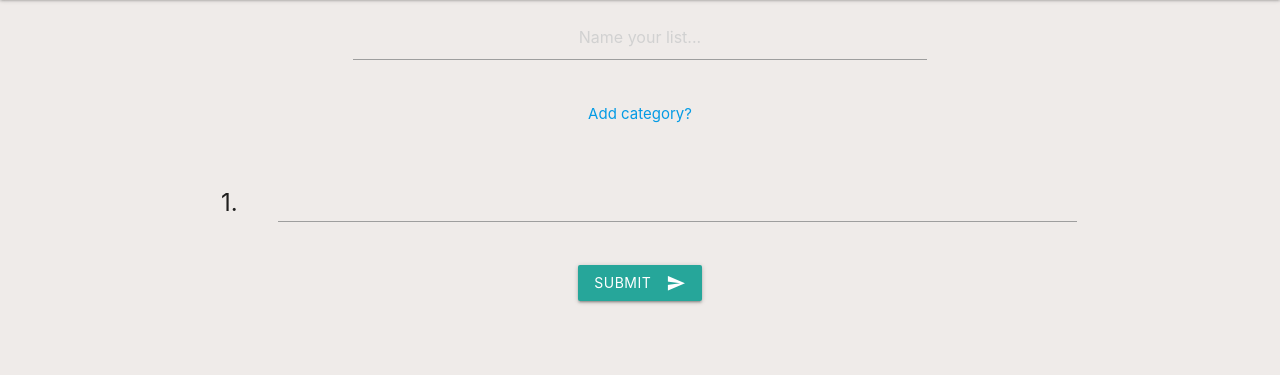
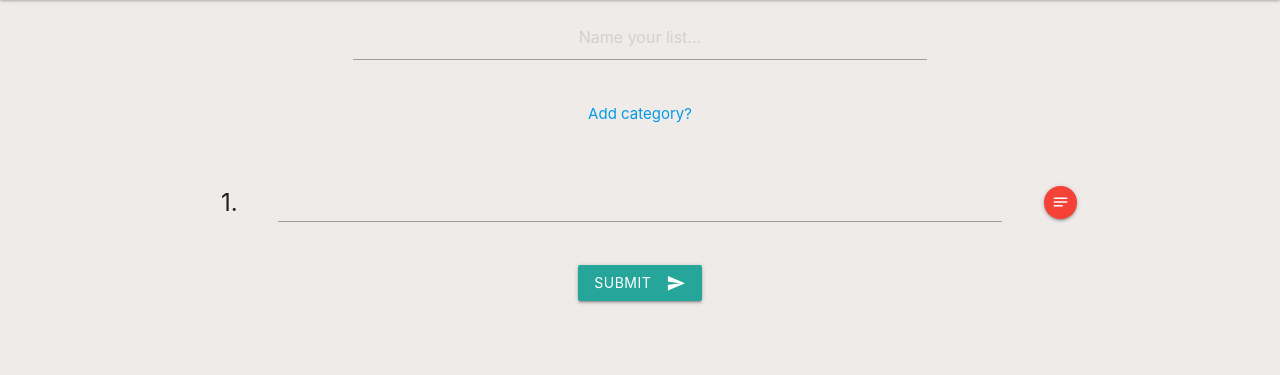
Before and after one commit to Shirral/Roll4, a Flask app: page /addlist/1 in a window 1280 px wide. Shown: the part 65-440 px from the top of the page. Run offline with Flask 3, Linux system fonts and the light colour scheme; the visitor is signed in with stand-in values (Sample User, id 1).

Commit message:
Add "notes" section to each list item on the the addlist.html form
The section is hidden by default as adding notes is optional; it is displayed once the user clicks on the button tied to it. Update the script link to allow the jQuery animations.

```diff
--- a/roll4app/static/css/style.css
+++ b/roll4app/static/css/style.css
@@ -17,6 +17,10 @@ img {
     height: 100%;
     width: 100%;
     padding: 10px;
+}
+
+.customhide {
+    display: none;
 }
 
 .page-footer {
--- a/roll4app/static/js/script.js
+++ b/roll4app/static/js/script.js
@@ -1,4 +1,22 @@
 //initialize sidenav
 $(document).ready(function () {
     $('.sidenav').sidenav();
+    $('.tooltipped').tooltip();
 });
+
+$( ".notesbtn" ).on( "click", function() {
+
+    let divs = document.getElementsByClassName("notesbtn");
+    let len = divs.length;
+    let num;
+    console.log(num);
+    for (var i = 1; i <= len; i++){
+        if (this.id == "notesbtn"+i){
+            num = i;
+            break;
+        }
+    }
+    console.log(num);
+
+    $( "#notes"+num ).toggle("slow");
+  });
--- a/roll4app/templates/addlist.html
+++ b/roll4app/templates/addlist.html
@@ -22,9 +22,19 @@
                     <div class="col s1 center">
                         <p class="itemnum">{{num}}.</p>
                     </div>
-                    <div class="input-field col s11">
+                    <div class="input-field col s10">
                         <input id="listitem{{num}}" name="listitem{{num}}" type="text" class="validate" required>
                     </div>
+                    <div class="col s1">
+                        <a class="btn-floating btn-small waves-effect waves-light red right tooltipped notesbtn" id="notesbtn{{num}}" data-position="top" data-tooltip="Add notes..."><i class="material-icons">notes</i></a>
+                    </div>
+                </div>
+                <div class="row customhide" id="notes{{num}}">
+                    <div class="col s1"></div>
+                    <div class="col s10 input-field">
+                        <textarea id="notes{{num}}" name="notes{{num}}" type="textfield" maxlength="500"></textarea>
+                    </div>
+                    <div class="col s1"></div>
                 </div>
 
             {% endfor %}
--- a/roll4app/templates/base.html
+++ b/roll4app/templates/base.html
@@ -68,7 +68,7 @@
         </div>
     </footer>
 
-    <script src="https://code.jquery.com/jquery-3.7.1.slim.min.js" integrity="sha256-kmHvs0B+OpCW5GVHUNjv9rOmY0IvSIRcf7zGUDTDQM8=" crossorigin="anonymous"></script>
+    <script src="https://code.jquery.com/jquery-3.7.1.min.js" integrity="sha256-/JqT3SQfawRcv/BIHPThkBvs0OEvtFFmqPF/lYI/Cxo=" crossorigin="anonymous"></script>
     <script src="https://cdnjs.cloudflare.com/ajax/libs/materialize/1.0.0/js/materialize.min.js"></script>
     <script src="{{url_for('static', filename='js/script.js')}}"></script>
 </body>
```
